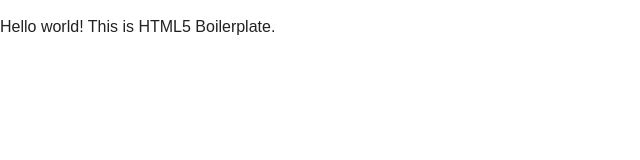
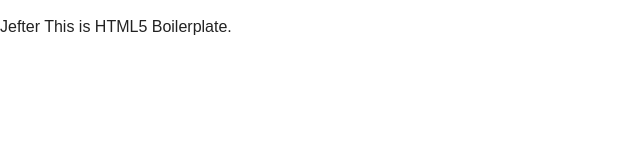
Before and after one commit to rbraga/teste-centralizado, a plain HTML site: page index.html in a window 1280 px wide. Shown: the full height of the page, 0-640 px from the left. Drawn offline with nearby package versions, Linux system fonts and the light colour scheme.

Commit message:
Teste comflito

```diff
--- a/index.html
+++ b/index.html
@@ -22,7 +22,7 @@
         <![endif]-->
 
         <!-- Add your site or application content here -->
-        <p>Hello world! This is HTML5 Boilerplate.</p>
+        <p>Jefter  This is HTML5 Boilerplate.</p>
 
         <script src="//ajax.googleapis.com/ajax/libs/jquery/1.10.2/jquery.min.js"></script>
         <script>window.jQuery || document.write('<script src="js/vendor/jquery-1.10.2.min.js"><\/script>')</script>
```
